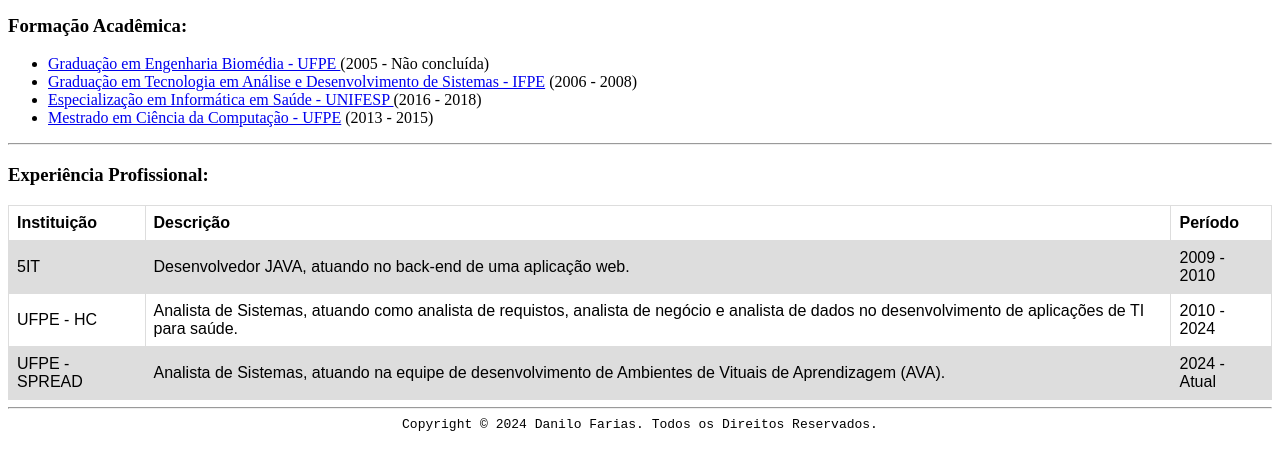
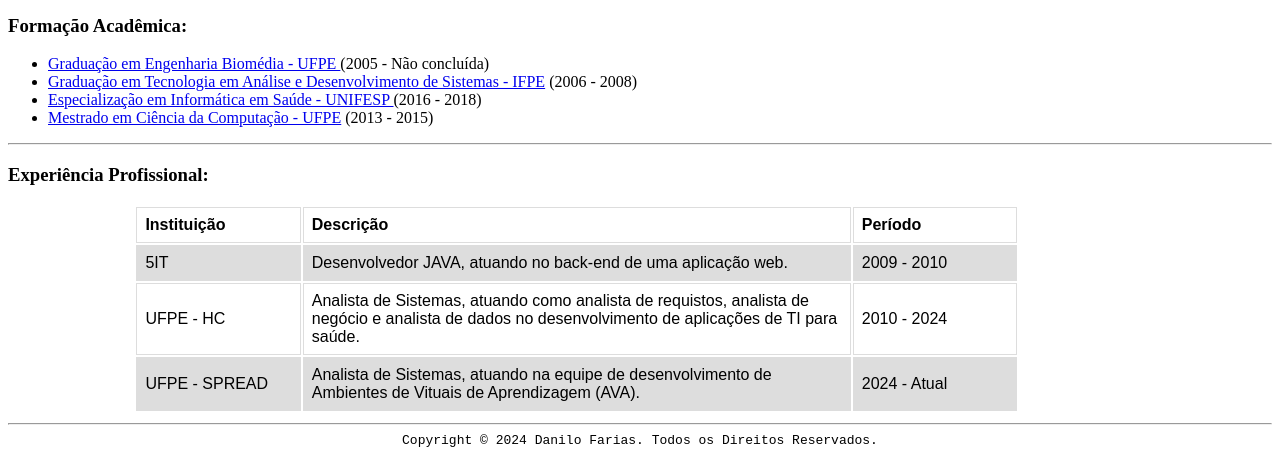
Before and after one commit to dansoaresfarias/TADS035-CLT, a plain HTML site: page curriculo.html in a window 1280 px wide. Shown: the part 596-1052 px from the top of the page. Drawn offline with Linux system fonts and the light colour scheme.

Commit message:
Aula HTML

```diff
--- a/css/curriculo.css
+++ b/css/curriculo.css
@@ -1,7 +1,7 @@
 table {
     font-family: arial, sans-serif;
-    border-collapse: collapse;
-    width: 100%;
+    width: 80%;
+    padding-left: 10%;
 }
 
 td,
--- a/curriculo.html
+++ b/curriculo.html
@@ -7,7 +7,7 @@
     <link rel="stylesheet" href="css/curriculo.css">
     <title>Danilo Farias</title>
 </head>
-
+<!--  -->
 <body>
     <div style="text-align: center;" id="apresentacao">
         <h1>Danilo Farias Soares da Silva</h1>
@@ -16,7 +16,7 @@
         <h4>(Analista de Sistemas)</h4>
         <hr>
     </div>
-    <div>
+    <div id="sobre">
         <h3>Sobre:</h3>
         <p style="text-align: justify;">Graduado em <b>Tecnologia em Análise e Desenvolvimento de Sistemas</b> pelo
             Instituto Federal de Educação, Ciência e Tecnologia de Pernambuco (IFPE), <b>Mestre em Ciência da
@@ -38,7 +38,7 @@
         </p>
         <hr>
     </div>
-    <div>
+    <div id="formacao">
         <h3>Formação Acadêmica:</h3>
         <ul>
             <li><a href="https://www.ufpe.br/engenharia-biomedica-bacharelado-ctg" target="_blank">Graduação em
@@ -57,9 +57,9 @@
         <h3>Experiência Profissional:</h3>
         <table>
             <tr>
-                <th>Instituição</th>
-                <th>Descrição</th>
-                <th>Período</th>
+                <th style="width: 15%;">Instituição</th>
+                <th style="width: 50%;">Descrição</th>
+                <th style="width: 15%;">Período</th>
             </tr>
             <tr>
                 <td>5IT</td>
```
